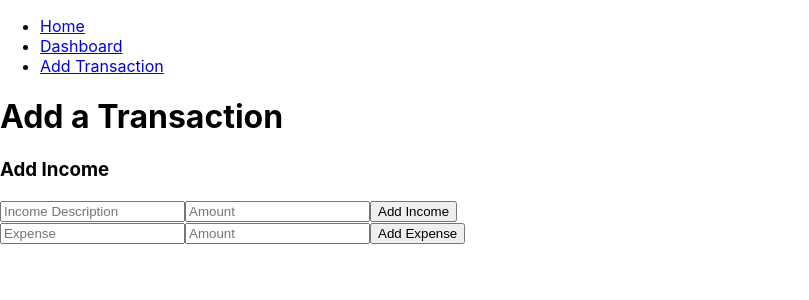
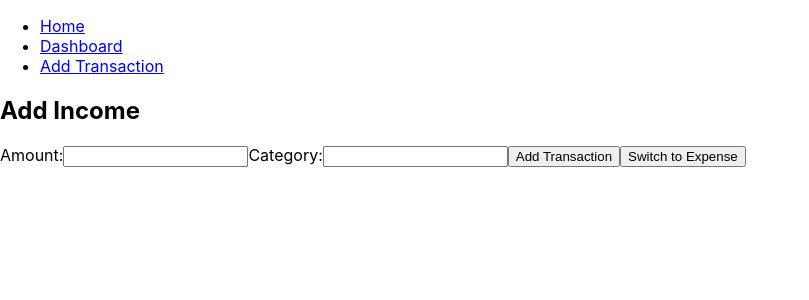
Before and after one commit to zihwoi/sanzen, a React (Create React App) app in the folder sanzen/: page /add-transaction in a window 1280 px wide. Shown: the top 300 px of the page, without its empty margins (0-809 px from the left). Built offline with nearby package versions, Linux system fonts and the light colour scheme.

Commit message:
Updated transaction function

```diff
--- a/sanzen/src/pages/AddTransaction.js
+++ b/sanzen/src/pages/AddTransaction.js
@@ -1,15 +1,52 @@
 // src/pages/AddTransaction.js
-import React from 'react';
-import IncomeForm from '../components/IncomeForm';
-import ExpenseForm from '../components/ExpenseForm';
+import React, { useState } from 'react';
 
-const AddTransaction = () => {
+const AddTransaction = ({ addIncome, addExpense }) => {
+  const [amount, setAmount] = useState('');
+  const [category, setCategory] = useState('');
+  const [isIncome, setIsIncome] = useState(true); // Toggle between Income and Expense
+
+  const handleSubmit = (e) => {
+    e.preventDefault();
+    const transaction = { amount: parseFloat(amount), category };
+
+    if (isIncome) {
+      addIncome(transaction);
+    } else {
+      addExpense(transaction);
+    }
+
+    // Reset form fields
+    setAmount('');
+    setCategory('');
+  };
+
   return (
-    <div>
-      <h1>Add a Transaction</h1>
-      <IncomeForm />
-      <ExpenseForm />
-    </div>
+    <form onSubmit={handleSubmit}>
+      <h2>{isIncome ? 'Add Income' : 'Add Expense'}</h2>
+      <label>
+        Amount:
+        <input
+          type="number"
+          value={amount}
+          onChange={(e) => setAmount(e.target.value)}
+          required
+        />
+      </label>
+      <label>
+        Category:
+        <input
+          type="text"
+          value={category}
+          onChange={(e) => setCategory(e.target.value)}
+          required
+        />
+      </label>
+      <button type="submit">Add Transaction</button>
+      <button type="button" onClick={() => setIsIncome(!isIncome)}>
+        Switch to {isIncome ? 'Expense' : 'Income'}
+      </button>
+    </form>
   );
 };
 
```
